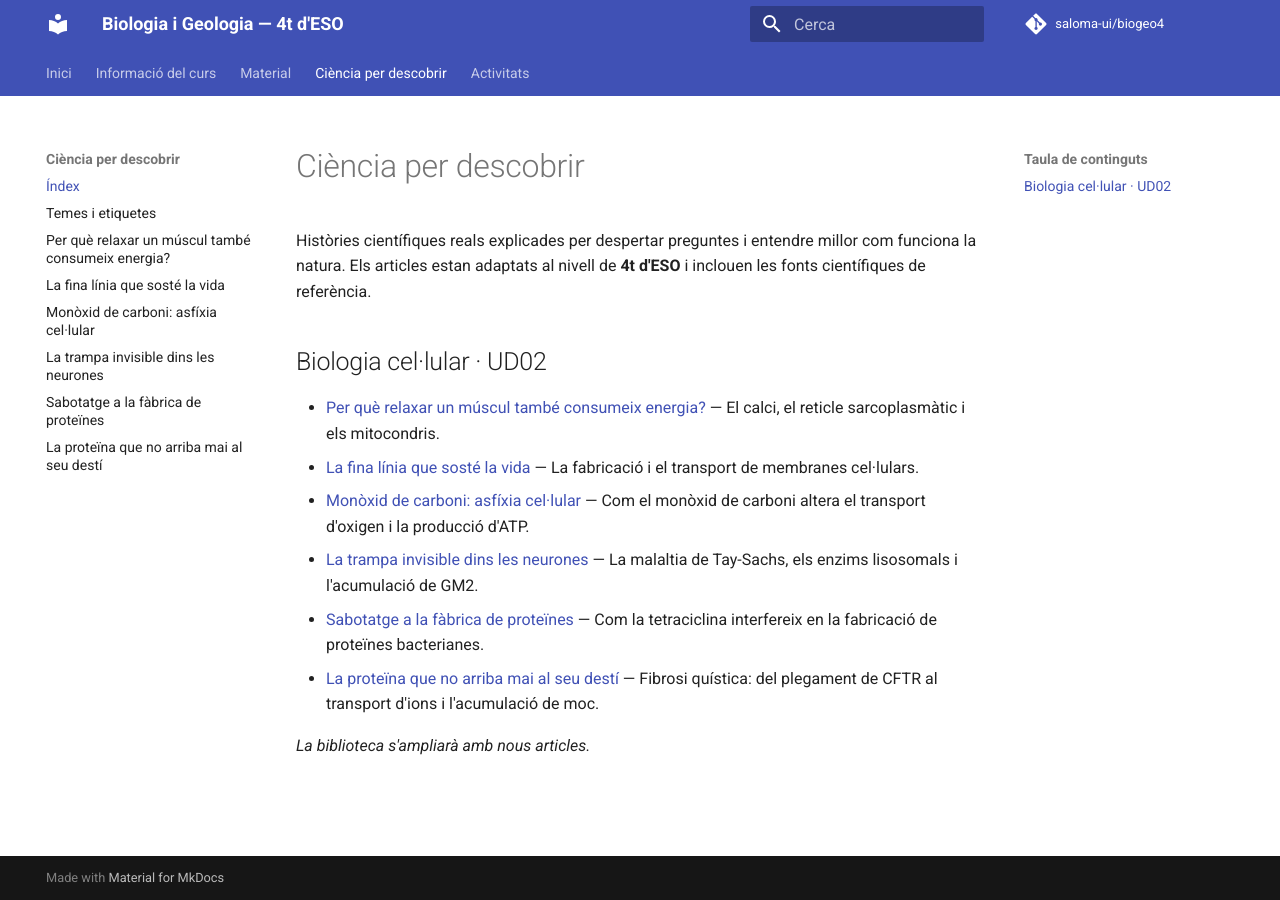
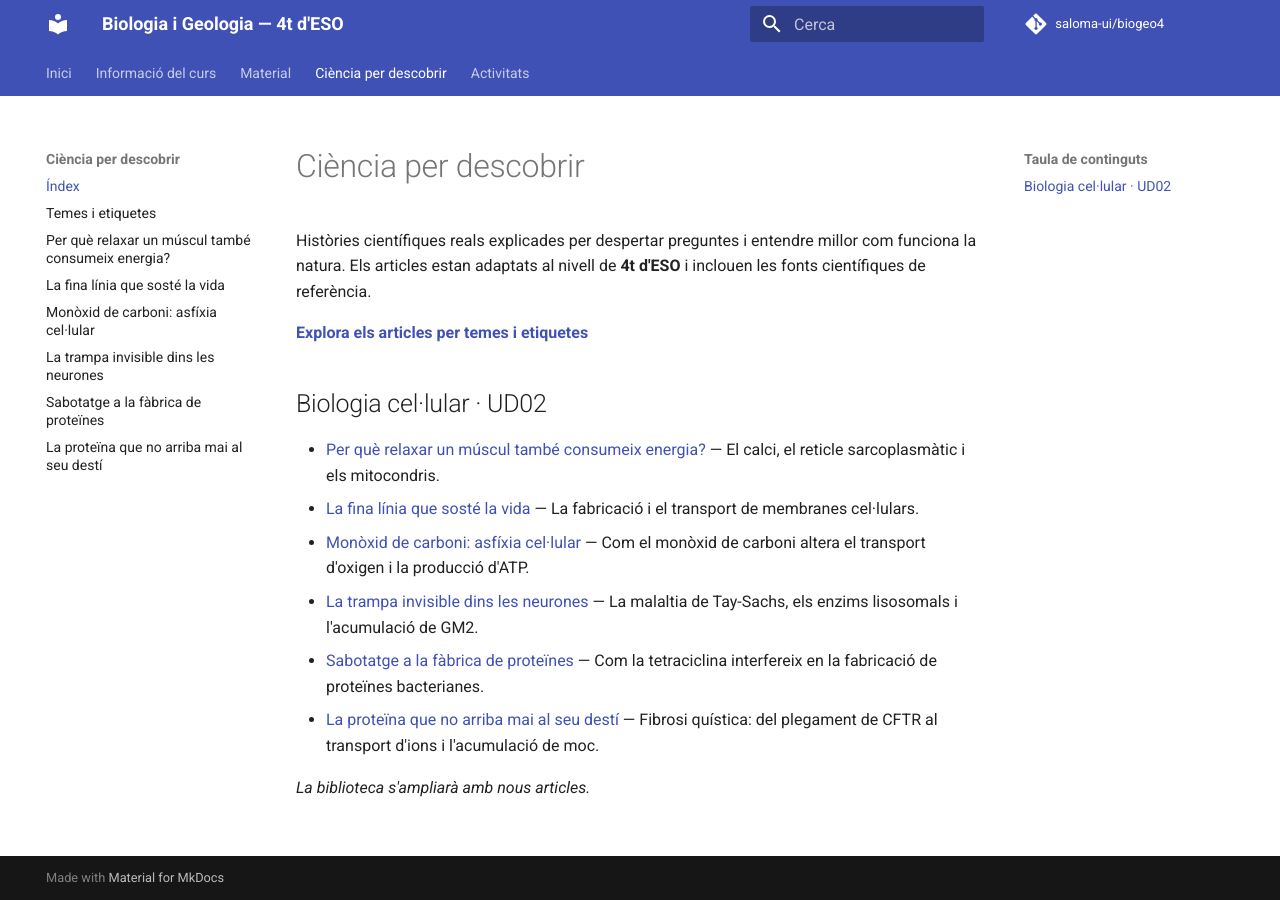
Before and after one commit to saloma-ui/biogeo4, an MkDocs documentation site: the page built from docs/divulgacio/index.md, in a window 1280 px wide. Built offline with MkDocs 1.6.1 and Material for MkDocs 9.7.7, drawn with Linux system fonts in a browser that asks for light colours; comment, search, counter and statistics services are not loaded.

Commit message:
Afegeix l'accés als temes i etiquetes de Ciència per descobrir

```diff
--- a/docs/divulgacio/index.md
+++ b/docs/divulgacio/index.md
@@ -1,6 +1,8 @@
 # Ciència per descobrir
 
 Històries científiques reals explicades per despertar preguntes i entendre millor com funciona la natura. Els articles estan adaptats al nivell de **4t d'ESO** i inclouen les fonts científiques de referència.
+
+[**Explora els articles per temes i etiquetes**](temes.md)
 
 ## Biologia cel·lular · UD02
 
```
